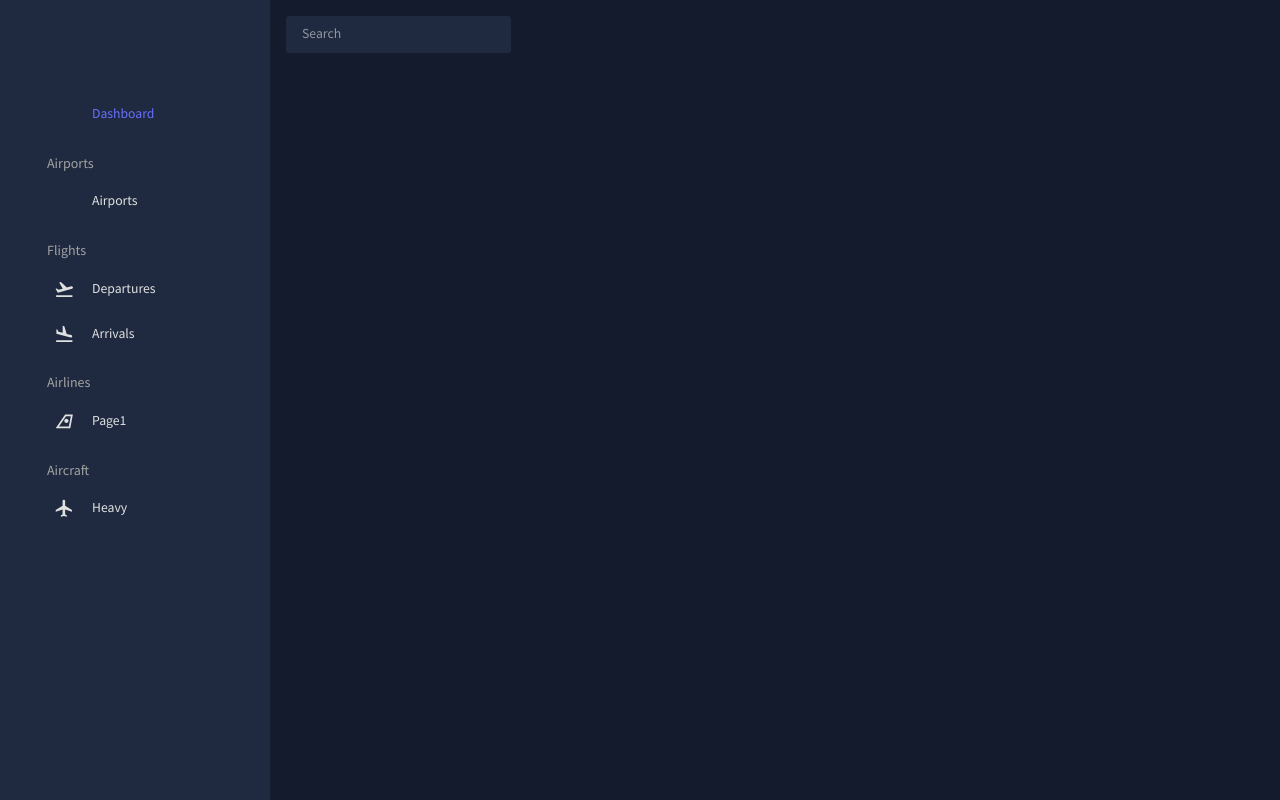
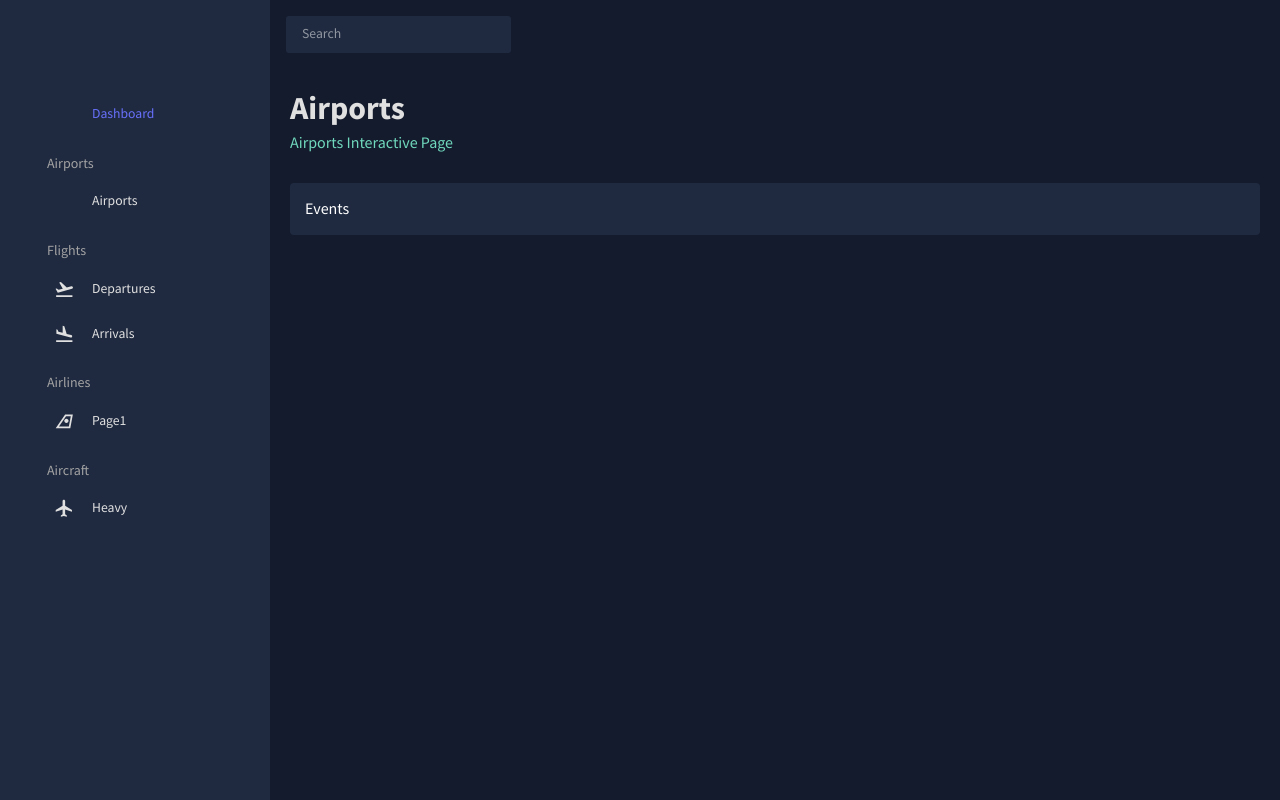
Before and after one commit to ovidiuvintu/airport-simulation, a React (Create React App) app in the folder src/AirportSimulation/airport-simulation-client/: page /airports in a window 1280 px wide. Built offline with nearby package versions, Linux system fonts and the light colour scheme; some icons are missing.

Commit message:
Added a header to each scene file and fixed export issues.

```diff
--- a/src/AirportSimulation/airport-simulation-client/src/scenes/airlines/Airlines.jsx
+++ b/src/AirportSimulation/airport-simulation-client/src/scenes/airlines/Airlines.jsx
@@ -1,6 +1,11 @@
-import { Box, useTheme } from "@mui/material";
+import {
+    Box,
+    Typography,
+    useTheme,
+} from "@mui/material";
 import { useContext } from "react";
 import { ColorModeContext, tokens } from "../../theme";
+import Header from "../../components/Header";
 
 const Airlines = () => {
   const theme = useTheme();
@@ -8,11 +13,20 @@ const Airlines = () => {
   const colorMode = useContext(ColorModeContext);
 
   return (
-    <Box display="flex" justifyContent="space-between" p={2}>
-      {/* ICONS */}
-      <Box display="flex">
-      </Box>
-    </Box>
+      <Box m="20px">
+          <Header title="Airlines" subtitle="Airlines Interactive Page" />
+          <Box display="flex" justifyContent="space-between">
+              {/* AIRLINES SIDEBAR */}
+              <Box
+                  flex="1 1 20%"
+                  backgroundColor={colors.primary[400]}
+                  p="15px"
+                  borderRadius="4px"
+              >
+                  <Typography variant="h5">Events</Typography>
+              </Box>
+          </Box>
+       </Box>
   );
 };
 
--- a/src/AirportSimulation/airport-simulation-client/src/scenes/airports/Airports.jsx
+++ b/src/AirportSimulation/airport-simulation-client/src/scenes/airports/Airports.jsx
@@ -1,6 +1,11 @@
-import { Box, useTheme } from "@mui/material";
+import {
+    Box,
+    Typography,
+    useTheme,
+} from "@mui/material";
 import { useContext } from "react";
 import { ColorModeContext, tokens } from "../../theme";
+import Header from "../../components/Header";
 
 const Airports = () => {
     const theme = useTheme();
@@ -8,9 +13,18 @@ const Airports = () => {
     const colorMode = useContext(ColorModeContext);
 
     return (
-    <Box display="flex" justifyContent="space-between" p={2}>
-      {/* ICONS */}
-      <Box display="flex">
+        <Box m="20px">
+            <Header title="Airports" subtitle="Airports Interactive Page" />
+            <Box display="flex" justifyContent="space-between">
+                {/* AIRLINES SIDEBAR */}
+                <Box
+                    flex="1 1 20%"
+                    backgroundColor={colors.primary[400]}
+                    p="15px"
+                    borderRadius="4px"
+                >
+                    <Typography variant="h5">Events</Typography>
+                </Box>
             </Box>
         </Box>
     );
--- a/src/AirportSimulation/airport-simulation-client/src/scenes/arrivals/Arrivals.jsx
+++ b/src/AirportSimulation/airport-simulation-client/src/scenes/arrivals/Arrivals.jsx
@@ -1,6 +1,11 @@
-import { Box, useTheme } from "@mui/material";
+import {
+    Box,
+    Typography,
+    useTheme,
+} from "@mui/material";
 import { useContext } from "react";
 import { ColorModeContext, tokens } from "../../theme";
+import Header from "../../components/Header";
 
 const Arrivals = () => {
     const theme = useTheme();
@@ -8,9 +13,18 @@ const Arrivals = () => {
     const colorMode = useContext(ColorModeContext);
 
     return (
-    <Box display="flex" justifyContent="space-between" p={2}>
-      {/* ICONS */}
-      <Box display="flex">
+        <Box m="20px">
+            <Header title="Arrivals" subtitle="Arrivals Interactive Page" />
+            <Box display="flex" justifyContent="space-between">
+                {/* AIRLINES SIDEBAR */}
+                <Box
+                    flex="1 1 20%"
+                    backgroundColor={colors.primary[400]}
+                    p="15px"
+                    borderRadius="4px"
+                >
+                    <Typography variant="h5">Events</Typography>
+                </Box>
             </Box>
         </Box>
     );
--- a/src/AirportSimulation/airport-simulation-client/src/scenes/dashboard/Dashboard.jsx
+++ b/src/AirportSimulation/airport-simulation-client/src/scenes/dashboard/Dashboard.jsx
@@ -1,6 +1,7 @@
 import { Box, useTheme } from "@mui/material";
 import { useContext } from "react";
 import { ColorModeContext, tokens } from "../../theme";
+import Header from "../../components/Header";
 
 const Dashboard = () => {
   const theme = useTheme();
--- a/src/AirportSimulation/airport-simulation-client/src/scenes/departures/Departures.jsx
+++ b/src/AirportSimulation/airport-simulation-client/src/scenes/departures/Departures.jsx
@@ -1,6 +1,11 @@
-import { Box, useTheme } from "@mui/material";
+import {
+    Box,
+    Typography,
+    useTheme,
+} from "@mui/material";
 import { useContext } from "react";
 import { ColorModeContext, tokens } from "../../theme";
+import Header from "../../components/Header";
 
 const Departures = () => {
     const theme = useTheme();
@@ -8,9 +13,18 @@ const Departures = () => {
     const colorMode = useContext(ColorModeContext);
 
     return (
-    <Box display="flex" justifyContent="space-between" p={2}>
-      {/* ICONS */}
-      <Box display="flex">
+        <Box m="20px">
+            <Header title="Departures" subtitle="Departures Interactive Page" />
+            <Box display="flex" justifyContent="space-between">
+                {/* AIRLINES SIDEBAR */}
+                <Box
+                    flex="1 1 20%"
+                    backgroundColor={colors.primary[400]}
+                    p="15px"
+                    borderRadius="4px"
+                >
+                    <Typography variant="h5">Events</Typography>
+                </Box>
             </Box>
         </Box>
     );
```
Lines whose indentation alone changed are shown as unchanged.
